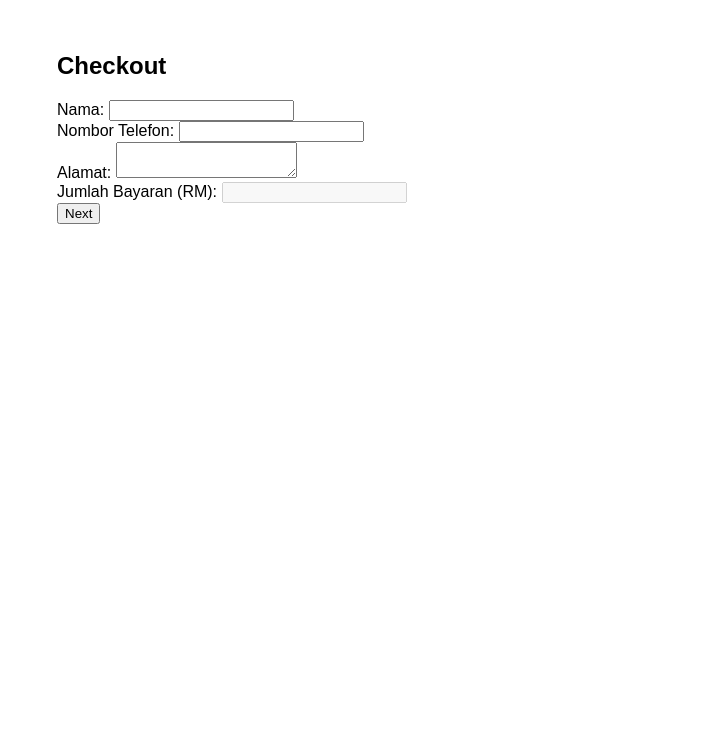
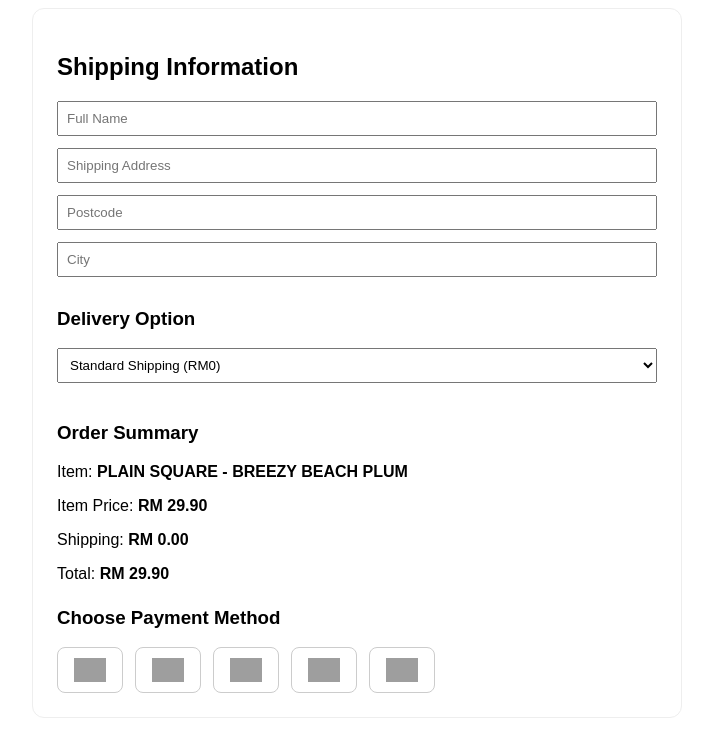
Before and after one commit to lyanadyana/stripe-fpx-checkout, a website: page index.html in a window 1280 px wide. Shown: the whole page, without its empty margins (283-996 px from the left). Drawn offline with Linux system fonts and the light colour scheme; grey boxes are pictures that could not be loaded.

Commit message:
Update index.html

```diff
--- a/index.html
+++ b/index.html
@@ -1,109 +1,92 @@
-<!DOCTYPE html>
-<html lang="en">
-<head>
-  <meta charset="UTF-8">
-  <title>Custom Checkout</title>
-</head>
-<body style="font-family: sans-serif; padding: 2rem; max-width: 600px; margin: auto;">
-  <h2>Checkout</h2>
+<div style="max-width: 600px; margin: auto; font-family: sans-serif; padding: 24px; border: 1px solid #eee; border-radius: 12px;">
+  <h2>Shipping Information</h2>
+  <input id="fullName" placeholder="Full Name" style="width: 100%; margin-bottom: 12px; padding: 8px;">
+  <input id="address" placeholder="Shipping Address" style="width: 100%; margin-bottom: 12px; padding: 8px;">
+  <input id="postcode" placeholder="Postcode" style="width: 100%; margin-bottom: 12px; padding: 8px;">
+  <input id="city" placeholder="City" style="width: 100%; margin-bottom: 12px; padding: 8px;">
 
-  <!-- Borang Penghantaran -->
-  <form id="shippingForm" onsubmit="submitShipping(event)">
-    <div>
-      <label for="name">Nama:</label>
-      <input type="text" id="name" name="name" required>
+  <h3>Delivery Option</h3>
+  <select id="deliveryOption" style="width: 100%; margin-bottom: 20px; padding: 8px;">
+    <option value="0">Standard Shipping (RM0)</option>
+    <option value="800">Express Shipping (RM8.00)</option>
+  </select>
+
+  <h3>Order Summary</h3>
+  <p>Item: <strong>PLAIN SQUARE - BREEZY BEACH PLUM</strong></p>
+  <p>Item Price: <strong>RM <span id="itemAmount">29.90</span></strong></p>
+  <p>Shipping: <strong>RM <span id="shippingFee">0.00</span></strong></p>
+  <p>Total: <strong>RM <span id="totalAmount">29.90</span></strong></p>
+
+  <h3 style="margin-top: 24px;">Choose Payment Method</h3>
+  <div style="display: flex; flex-wrap: wrap; gap: 12px; margin-top: 10px;">
+    <button onclick="pay('fpx')" class="pay-btn"><img src="https://static1.squarespace.com/static/6832bef596c05e4a77e1dd4f/t/687676bd4a954276e81fb144/1752594109396/FPX-Logo.png" height="24" alt="FPX"></button>
+    <button onclick="pay('link')" class="pay-btn"><img src="https://static1.squarespace.com/static/6832bef596c05e4a77e1dd4f/t/6876772becbe083116a301e0/1752594219606/duitnow-logo-png_seeklogo-557261.png" height="24" alt="DuitNow"></button>
+    <button onclick="pay('grabpay')" class="pay-btn"><img src="https://static1.squarespace.com/static/6832bef596c05e4a77e1dd4f/t/68767787089e8e235490babc/1752594311288/GrabPay_Final_Logo_RGB_green_StackedVersion-01.png" height="24" alt="GrabPay"></button>
+    <button onclick="pay('alipay')" class="pay-btn"><img src="https://static1.squarespace.com/static/6832bef596c05e4a77e1dd4f/t/687677c00057f916c516c4ca/1752594368748/62b1e77b56b6848f8bec9031.png" height="24" alt="Alipay"></button>
+    <button onclick="pay('card')" class="pay-btn"><img src="https://static1.squarespace.com/static/6832bef596c05e4a77e1dd4f/t/687677f99df7ce1477a1b709/1752594425883/credit-or-debit-card-visa-mastercard-logo-hd-transparent-png--comdlpng6953127.jpg" height="24" alt="Card"></button>
+  </div>
 </div>
 
-    <div>
-      <label for="phone">Nombor Telefon:</label>
-      <input type="text" id="phone" name="phone" required>
-    </div>
-
-    <div>
-      <label for="address">Alamat:</label>
-      <textarea id="address" name="address" required></textarea>
-    </div>
-
-    <div>
-      <label for="amount">Jumlah Bayaran (RM):</label>
-      <input type="number" id="amount" name="amount" required disabled> <!-- Disabled untuk pengguna -->
-    </div>
-
-    <button type="submit">Next</button>
-  </form>
-
-  <div id="paymentOptions" style="display: none; margin-top: 20px;">
-    <p><strong>Total: RM <span id="totalDisplay">-</span></strong></p>
-    <button onclick="pay('fpx')">Bayar dengan FPX</button>
-    <button onclick="pay('card')">Bayar dengan Kad Kredit/Debit</button>
-  </div>
+<style>
+  .pay-btn {
+    padding: 10px 16px;
+    border: 1px solid #ccc;
+    background: #fff;
+    border-radius: 8px;
+    cursor: pointer;
+    transition: box-shadow 0.3s;
+  }
+  .pay-btn:hover {
+    box-shadow: 0 0 0 3px rgba(0, 0, 0, 0.1);
+  }
+  .pay-btn img {
+    display: block;
+    margin: auto;
+  }
+</style>
 
 <script>
-    // Fungsi untuk menyerahkan borang penghantaran dan tunjukkan pilihan pembayaran
-    function submitShipping(event) {
-      event.preventDefault();
+  const itemPrice = 29.90;
+  const itemAmountInSen = 2990; // Harga item dalam sen
 
-      // Dapatkan data dari borang penghantaran
-      const name = document.getElementById("name").value;
-      const phone = document.getElementById("phone").value;
-      const address = document.getElementById("address").value;
-      const amount = document.getElementById("amount").value;
+  // Kemaskini shipping fee dan total amount apabila pengguna memilih penghantaran
+  document.getElementById("deliveryOption").addEventListener("change", function () {
+    const shipping = parseFloat(this.value); // Dapatkan nilai shipping
+    document.getElementById("shippingFee").textContent = (shipping / 100).toFixed(2); // Kemas kini shipping fee
+    const total = itemPrice + shipping / 100; // Kira jumlah keseluruhan
+    document.getElementById("totalAmount").textContent = total.toFixed(2); // Kemas kini jumlah total
+  });
 
-      if (!name || !phone || !address || !amount) {
-        alert("Sila lengkapkan semua maklumat penghantaran.");
-        return;
+  // Fungsi pembayaran apabila kaedah dipilih
+  async function pay(method) {
+    // Ambil data penghantaran
+    const shipping = parseFloat(document.getElementById("deliveryOption").value);
+    const totalAmount = itemAmountInSen + shipping; // Jumlah dalam sen
+
+    const body = {
+      method: method,
+      amount: totalAmount, // Jumlah pembayaran termasuk shipping
+      product: "PLAIN SQUARE - BREEZY BEACH PLUM", // Nama produk
+      customer: {
+        name: document.getElementById("fullName").value,
+        address: document.getElementById("address").value,
+        postcode: document.getElementById("postcode").value,
+        city: document.getElementById("city").value,
       }
+    };
 
-      // Simpan maklumat penghantaran (anda boleh hantar maklumat ini ke server)
-      console.log({ name, phone, address, amount });
-
-      // Tunjukkan pilihan pembayaran
-      document.getElementById("shippingForm").style.display = "none";
-      document.getElementById("paymentOptions").style.display = "block";
-
-      // Paparkan jumlah bayaran
-      document.getElementById("totalDisplay").textContent = (amount / 100).toFixed(2);
-    }
-
-    // Fungsi untuk memulakan pembayaran
-    async function pay(method) {
-      const amount = document.getElementById("amount").value;
-      if (!amount || isNaN(amount)) {
-        alert("Jumlah tidak sah.");
-        return;
-      }
-
-      const response = await fetch("/api/checkout-session", {
+    // Panggil API untuk mencipta sesi pembayaran
+    const res = await fetch("/api/checkout-session", {
       method: "POST",
       headers: { "Content-Type": "application/json" },
-        body: JSON.stringify({
-          method: method,
-          amount: parseInt(amount), // Pastikan jumlah dalam sen
-          product: "Order from Squarespace",
-          name: document.getElementById("name").value,
-          phone: document.getElementById("phone").value,
-          address: document.getElementById("address").value
-        }),
+      body: JSON.stringify(body)
     });
 
-      try {
-        const data = await response.json();
+    const data = await res.json();
     if (data?.url) {
-          window.location.href = data.url;
+      window.location.href = data.url; // Redirect ke halaman pembayaran Stripe
     } else {
-          alert("Gagal cipta sesi pembayaran.");
-        }
-      } catch (e) {
-        alert("Server error. Sila semak kembali API.");
+      alert("Error creating payment session.");
     }
   }
-
-    // Auto-update total display on page load
-    const amt = new URLSearchParams(window.location.search).get("amount");
-    if (amt) {
-      document.getElementById("totalDisplay").textContent = (amt / 100).toFixed(2);
-      document.getElementById("amount").value = amt; // Setkan amount dari query parameter
-    }
 </script>
-</body>
-</html>
```
Lines whose indentation alone changed are shown as unchanged.
